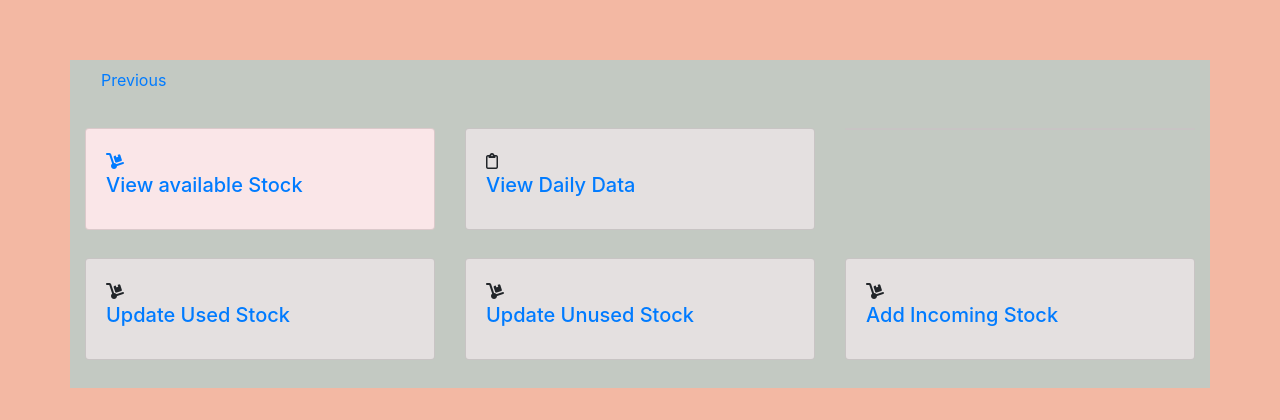
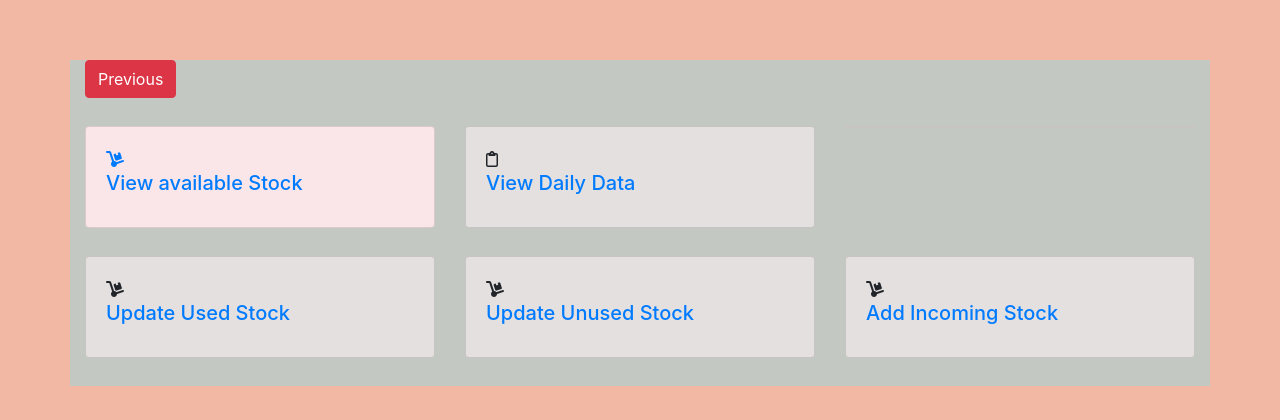
Before and after one commit to krhandmadepaper/krpapers, a PHP site: page /Home/stock_dashboard.php in a window 1280 px wide. Shown: the part 71-491 px from the top of the page. Run offline with PHP 8.4, Linux system fonts and the light colour scheme; some libraries are stand-ins or nearby versions.

Commit message:
Previous button changes

```diff
--- a/Home/available_data.php
+++ b/Home/available_data.php
@@ -22,7 +22,8 @@ if($con)
   <body style ="background-color:rgba(242, 177, 153, .9) ;">
     <div class="container" style="padding:30px"></div>
     <div class="container" style ="background-color:rgb(195, 201, 194) ;">
-    <a class="nav-link previous active" href="javascript:history.back()">Previous</a>
+    <a class="btn btn-danger" href="javascript:history.back()">Previous</a>
+    <!-- <a class="nav-link previous active" href="javascript:history.back()">Previous</a> -->
       <div class="row" style="padding-top: 28px;padding-bottom: 28px;">
         <div class="col-xl-4">
           <div class="card" style="background: rgb(250, 230, 232);">
--- a/Home/daily_data_view.php
+++ b/Home/daily_data_view.php
@@ -19,7 +19,8 @@
   <table class="table table-hover table-light">
 
             <thead>
-            <a style= "background-color:rgb(233,154,125);font-color:black" class="col-xl-2 nav-link previous " href="javascript:history.back()">Previous</a>
+            <!-- <a style= "background-color:rgb(233,154,125);font-color:black" class="col-xl-2 nav-link previous " href="javascript:history.back()">Previous</a> -->
+            <a class="btn btn-danger" href="javascript:history.back()">Previous</a>
 
             <tr>
                 <th scope="col">Date</th>
--- a/Home/index.php
+++ b/Home/index.php
@@ -12,8 +12,10 @@
   <body style ="background-color:rgba(164, 189, 250, 0.288) ;">
   <div class="container" style="padding:30px"></div>
     <div class="container" style ="background-color:rgb(195, 201, 194) ;">
-    <a class="nav-link previous active" href="javascript:history.back()">Previous</a><i class="fas fa-cat"></i>
-      <div class="row" style="padding-top: 28px;padding-bottom: 28px;">
+    <!-- <a class="nav-link previous active" href="javascript:history.back()">Previous</a><i class="fas fa-cat"></i> -->
+    <a class="btn btn-danger" href="javascript:history.back()">Previous</a>
+
+    <div class="row" style="padding-top: 28px;padding-bottom: 28px;">
                 <div class="col-xl-4">
                     <div class="card" style="background: rgb(228, 224, 224);">
                         <div class="card-body">
--- a/Home/stock_dashboard.php
+++ b/Home/stock_dashboard.php
@@ -13,8 +13,10 @@
   <body style ="background-color:rgba(242, 177, 153, .9) ;">
     <div class="container" style="padding:30px"></div>
     <div class="container" style ="background-color:rgb(195, 201, 194) ;">
-    <a class="nav-link previous active" href="javascript:history.back()">Previous</a>
-      <div class="row" style="padding-top: 28px;padding-bottom: 28px;">
+    <!-- <a class="nav-link previous active" href="javascript:history.back()">Previous</a> -->
+    <a class="btn btn-danger" href="javascript:history.back()">Previous</a>
+
+    <div class="row" style="padding-top: 28px;padding-bottom: 28px;">
         <div class="col-xl-4">
           <div class="card" style="background: rgb(250, 230, 232);">
             <div class="card-body">
```
